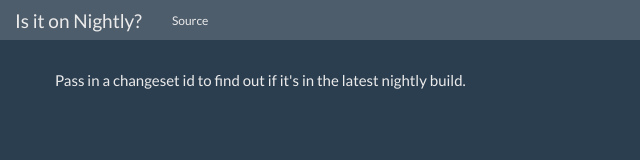
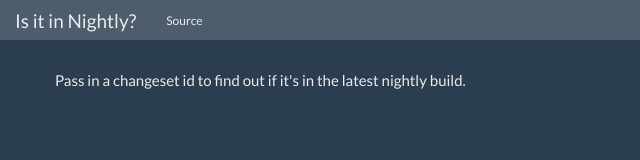
Before and after one commit to mcomella/is-it-in-nightly, a website: page dist/index.html in a window 1280 px wide. Shown: the full height of the page, 0-640 px from the left. Drawn offline with Linux system fonts and the light colour scheme; files whose address does not match are found by name.

Commit message:
Update language to consistently be "in nightly".

```diff
--- a/dist/index.html
+++ b/dist/index.html
@@ -6,7 +6,7 @@
     <meta name="viewport" content="width=device-width, initial-scale=1">
     <!-- The above 3 meta tags *must* come first in the head; any other head content must come *after* these tags -->
 
-    <title>Is it on Nightly?</title>
+    <title>Is it in Nightly?</title>
 
     <link rel="stylesheet" href="styles/bootstrap-3.3.6.min.css">
     <link rel="stylesheet" href="styles/boot_superhero.min.css">
@@ -25,7 +25,7 @@
                     <span class="icon-bar"></span>
                     <span class="icon-bar"></span>
                 </button>
-                <a class="navbar-brand" href="#">Is it on Nightly?</a>
+                <a class="navbar-brand" href="#">Is it in Nightly?</a>
             </div>
             <div aria-expanded="false" class="navbar-collapse collapse" id="bs-example-navbar-collapse-1">
                 <ul class="nav navbar-nav">
```
Also changed, not shown: README.md.
